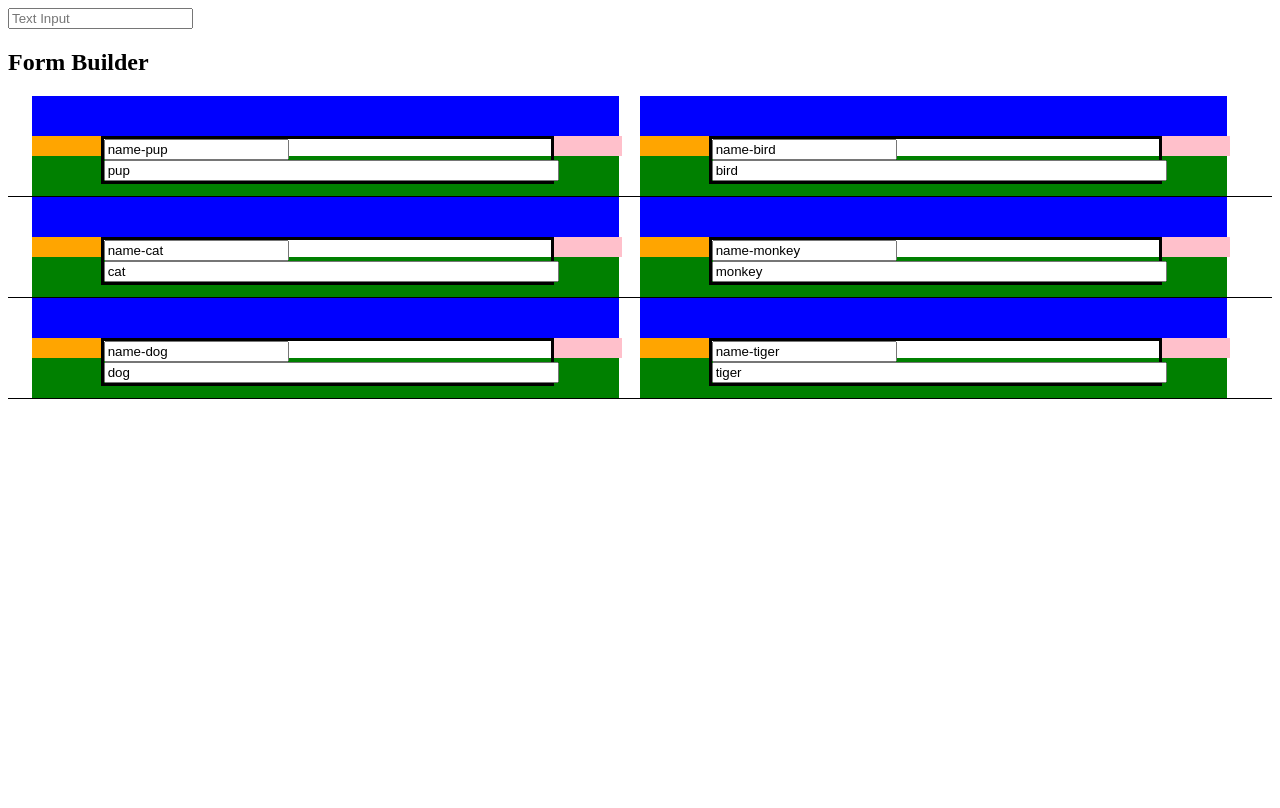
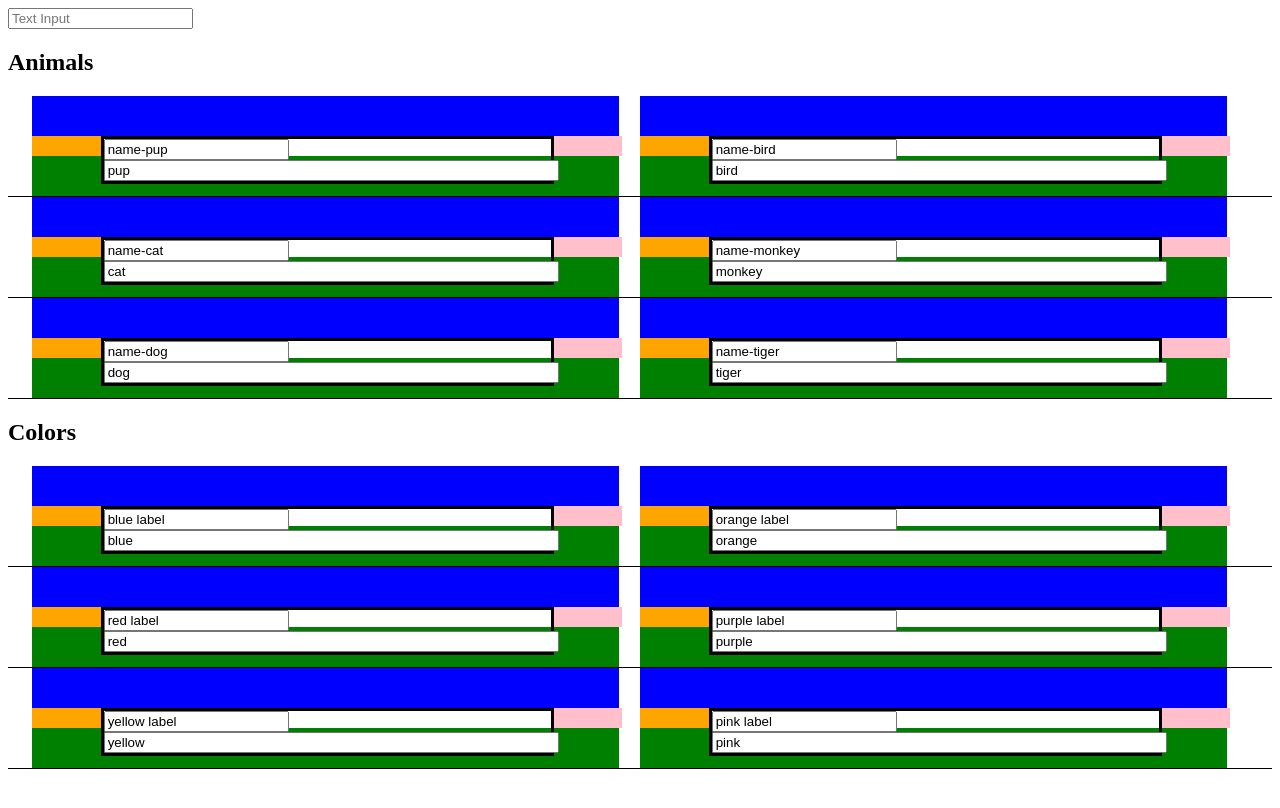
Before and after one commit to smcnaught/Form-Builder, an Angular app in the folder Angular-Form-Builder/: page / in a window 1280 px wide. Shown: the top 808 px of the page. Built offline with nearby package versions, Linux system fonts and the light colour scheme.

Commit message:
Multiple Sections Working! 👏

```diff
--- a/Angular-Form-Builder/src/app/app.component.html
+++ b/Angular-Form-Builder/src/app/app.component.html
@@ -2,16 +2,21 @@
   type="text"
   draggable="true"
   placeholder="Text Input"
-  (dragstart)="onDragStart(DraggedElementType.text)"
+  (dragstart)="onDragNewItemStart(DraggedElementType.text)"
 />
 
-
+<div *ngFor="let section of allSections; let i = index;">
   <section
+    [section]="section"
     [typeOfDraggedElement]="draggedElementType"
     [itemChangedFromSettings]="selectedItemChanged"
+    [itemMovedFromOtherSection]="itemToAddToOtherSection"
+    (dragBetweenSections)="setDataForDragBetweenSections($event)"
     (selectedItem)="onSelectedItemChange($event)"
+    (removeFromSectionItemCameFrom)="removeItem($event)"
     >
   </section>
+</div>
 
 <br><br>
 <settings
--- a/Angular-Form-Builder/src/app/app.component.ts
+++ b/Angular-Form-Builder/src/app/app.component.ts
@@ -1,16 +1,25 @@
-import { Component } from '@angular/core';
+import { Component, OnInit } from '@angular/core';
 import { Subject } from 'rxjs';
 
-import { DraggedElementType, IItem } from './shared/types';
+import { DraggedElementType, IDragBetweenSectionsData, IItem, ISection } from './shared/types';
 
 @Component({
   selector: 'app-root',
   templateUrl: './app.component.html',
   styleUrls: ['./app.component.scss']
 })
-export class AppComponent {
+export class AppComponent implements OnInit {
   public selectedItem: IItem;
   public selectedItemChanged: Subject<IItem> = new Subject();
+  public allSections: Array<ISection>;
+  public itemToAddToOtherSection: IItem;
+  public draggedElementType: DraggedElementType;
+
+  private removeItemInfo: IDragBetweenSectionsData;
+
+  public ngOnInit(): void {
+    this.setSectionData();
+  }
 
   public onSelectedItemChange(item: IItem): void {
     this.selectedItem = item;
@@ -20,13 +29,57 @@ export class AppComponent {
     this.selectedItemChanged.next(item);
   }
 
-  public draggedElementType: DraggedElementType;
-
   public get DraggedElementType() {
     return DraggedElementType;
   }
 
-  public onDragStart(elementType: DraggedElementType): void {
+  public onDragNewItemStart(elementType: DraggedElementType): void {
     this.draggedElementType = elementType;
+    this.itemToAddToOtherSection = null;
+  }
+
+  public setDataForDragBetweenSections(dragInfo: IDragBetweenSectionsData): void {
+    // add item to different section
+    const sectionIndex = this.getIndexOfSection(dragInfo.fromSection);
+    this.itemToAddToOtherSection = this.allSections[sectionIndex].data[dragInfo.draggedRow]['column'+dragInfo.draggedColumn];
+
+    // set remove info to be used when the user drops an item into a different section (in removeItem method).
+    this.removeItemInfo = dragInfo;
+  }
+
+  public removeItem(remove: boolean): void {
+    if (remove) {
+      const sectionIndex = this.getIndexOfSection(this.removeItemInfo.fromSection);
+      this.allSections[sectionIndex].data[this.removeItemInfo.draggedRow]['column'+this.removeItemInfo.draggedColumn] = {
+        name: '',
+        type: DraggedElementType.none,
+        value: ''
+      }
+    }
+  }
+
+  private getIndexOfSection(sectionID: number): number {
+    return this.allSections.findIndex((section: ISection) => section.settings.id === sectionID);
+  }
+
+  private setSectionData(): void {
+    this.allSections = [
+      {
+        settings: { id: 0, title: 'Animals' },
+        data: [
+          { 'column0': { name: 'name-pup', type: DraggedElementType.text, value: 'pup' }, 'column1': { name: 'name-bird', type: DraggedElementType.text, value: 'bird' } }, // row 0
+          { 'column0': { name: 'name-cat', type: DraggedElementType.text, value: 'cat' }, 'column1': { name: 'name-monkey', type: DraggedElementType.text, value: 'monkey' } }, // row 1
+          { 'column0': { name: 'name-dog', type: DraggedElementType.text, value: 'dog' }, 'column1': { name: 'name-tiger', type: DraggedElementType.text, value: 'tiger' } }, // row 2
+        ],
+      },
+      {
+        settings: { id: 1, title: 'Colors' },
+        data: [
+          { 'column0': { name: 'blue label', type: DraggedElementType.text, value: 'blue' }, 'column1': { name: 'orange label', type: DraggedElementType.text, value: 'orange' } }, // row 0
+          { 'column0': { name: 'red label', type: DraggedElementType.text, value: 'red' }, 'column1': { name: 'purple label', type: DraggedElementType.text, value: 'purple' } }, // row 1
+          { 'column0': { name: 'yellow label', type: DraggedElementType.text, value: 'yellow' }, 'column1': { name: 'pink label', type: DraggedElementType.text, value: 'pink' } }, // row 2
+        ]
+      }
+    ]
   }
 }
--- a/Angular-Form-Builder/src/app/section/section.component.html
+++ b/Angular-Form-Builder/src/app/section/section.component.html
@@ -1,6 +1,6 @@
-<h1>Form Builder</h1>
+<h1>{{ sectionSettings.title }}</h1>
 
-<table mat-table [dataSource]="formData" class="mat-elevation-z8">
+<table mat-table [dataSource]="sectionData" class="mat-elevation-z8">
   <ng-container [matColumnDef]="column" *ngFor="let column of displayedColumns; let colIndex = index;">
 
     <td
@@ -33,14 +33,18 @@
             >
             <span *ngIf="element[column].type === draggedElementEnum.text">
               <label for="test">
-                <input [value]='element[column].name'/>
+                <input
+                  placeholder="Enter Label"
+                  [(ngModel)]='element[column].name'
+                  (ngModelChange)="selectItem(element[column], colIndex, rowIndex)" />
               </label>
               <input
                 id="test"
                 type='text'
-                placeholder='change me'
+                placeholder='Enter Text'
                 class='input-field'
-                [value]='element[column].value' />
+                [(ngModel)]='element[column].value'
+                (ngModelChange)="selectItem(element[column], colIndex, rowIndex)" />
             </span>
           </div>
 
--- a/Angular-Form-Builder/src/app/section/section.component.ts
+++ b/Angular-Form-Builder/src/app/section/section.component.ts
@@ -2,7 +2,7 @@ import { Component, EventEmitter, Input, OnDestroy, OnInit, Output, ViewChild }
 import { MatTable } from '@angular/material/table';
 import { Subject, Subscription } from 'rxjs';
 
-import { DraggedElementType, INewRow, IRemoveItem, ISwitchInfo, IAddItem, IItem } from '../shared/types';
+import { DraggedElementType, INewRow, IRemoveItem, ISwitchInfo, IAddItem, IItem, ISectionSettings, IDragInfo, IDragBetweenSectionsData, ISectionData, ISection } from '../shared/types';
 
 @Component({
   selector: 'section',
@@ -10,25 +10,25 @@ import { DraggedElementType, INewRow, IRemoveItem, ISwitchInfo, IAddItem, IItem
   styleUrls: ['./section.component.scss']
 })
 export class SectionComponent implements OnInit, OnDestroy {
-  @ViewChild(MatTable) table: MatTable<any>; // TODO this type should be the same type as formData (without the array).
+  @ViewChild(MatTable) table: MatTable<ISectionData>;
+  @Input() section: ISection;
   @Input() typeOfDraggedElement: DraggedElementType;
   @Input() itemChangedFromSettings: Subject<IItem>;
+  @Input() itemMovedFromOtherSection: IItem;
+  @Output() dragBetweenSections = new EventEmitter<IDragBetweenSectionsData>();
   @Output() selectedItem = new EventEmitter<IItem>();
+  @Output() removeFromSectionItemCameFrom = new EventEmitter<boolean>();
 
   public displayedColumns: string[] = ['column0', 'column1'];
-  public formData: { [key: string]: IItem }[];
+  public sectionData: ISectionData[];
+  public sectionSettings: ISectionSettings;
 
-  private dragInfo = { draggedItemColumn: null, draggedItemRow: null, moveToColumn: null, moveToRow: null };
+  private dragInfo: IDragInfo;
   private selectedItemLocation = { column: null, row: null };
   private subscriptions = new Subscription();
 
   public ngOnInit(): void {
-    this.formData = [
-      { 'column0': { name: 'name-pup', type: DraggedElementType.text, value: 'pup' }, 'column1': { name: 'name-bird', type: DraggedElementType.text, value: 'bird' } }, // row 0
-      { 'column0': { name: 'name-cat', type: DraggedElementType.text, value: 'cat' }, 'column1': { name: 'name-monkey', type: DraggedElementType.text, value: 'monkey' } }, // row 1
-      { 'column0': { name: 'name-dog', type: DraggedElementType.text, value: 'dog' }, 'column1': { name: 'name-tiger', type: DraggedElementType.text, value: 'tiger' } }, // row 2
-    ]
-
+    this.setupPage();
     this.setupSettingsListener();
   }
 
@@ -39,8 +39,11 @@ export class SectionComponent implements OnInit, OnDestroy {
   public get draggedElementEnum() { return DraggedElementType };
 
   public onDrop(): void {
-    const movingExistingItem = this.dragInfo.draggedItemColumn !== null && this.dragInfo.draggedItemColumn !== null;
-    if (movingExistingItem) this.moveExistingItem();
+    const movingItemFromThisSection = this.dragInfo.draggedItemColumn !== null && this.dragInfo.draggedItemColumn !== null;
+    const movingFromDifferentSection = !movingItemFromThisSection && this.itemMovedFromOtherSection !== null;
+
+    if (movingItemFromThisSection) this.moveExistingItem();
+    else if (movingFromDifferentSection) this.addItemFromOtherSection();
     else this.addNewItem();
   }
 
@@ -48,6 +51,14 @@ export class SectionComponent implements OnInit, OnDestroy {
     if (event) {
       this.dragInfo.draggedItemColumn = columnIndex;
       this.dragInfo.draggedItemRow = rowIndex;
+
+      const dragBetweenSectionsData: IDragBetweenSectionsData = {
+        draggedColumn: this.dragInfo.draggedItemColumn,
+        draggedRow: this.dragInfo.draggedItemRow,
+        fromSection: this.sectionSettings.id
+      }
+
+      this.dragBetweenSections.emit(dragBetweenSectionsData);
     }
   }
 
@@ -67,6 +78,12 @@ export class SectionComponent implements OnInit, OnDestroy {
     this.selectedItem.emit(item);
   }
 
+  private removeItem(removeInfo: IRemoveItem): void {
+    if (this.sectionSettings.id === removeInfo.sectionID) {
+      this.sectionData[removeInfo.row]['column'+removeInfo.column] = { name: '', type: DraggedElementType.none, value: '' };
+    }
+  }
+
   private moveExistingItem(): void {
     const movingWithinColumn: boolean = this.dragInfo.draggedItemColumn === this.dragInfo.moveToColumn;
     const draggingDown: boolean = this.dragInfo.draggedItemRow < this.dragInfo.moveToRow;
@@ -74,8 +91,8 @@ export class SectionComponent implements OnInit, OnDestroy {
     if (movingWithinColumn && draggingDown) this.dragInfo.moveToRow--;
 
     // add new row
-    if (this.dragInfo.moveToRow === this.formData.length) {
-      const dataToMove: IItem = this.formData[this.dragInfo.draggedItemRow]['column'+this.dragInfo.draggedItemColumn];
+    if (this.dragInfo.moveToRow === this.sectionData.length) {
+      const dataToMove: IItem = this.sectionData[this.dragInfo.draggedItemRow]['column'+this.dragInfo.draggedItemColumn];
       const newRowInfo: INewRow = {
         totalColumns: this.displayedColumns.length,
         columnWithData: this.dragInfo.moveToColumn,
@@ -85,6 +102,7 @@ export class SectionComponent implements OnInit, OnDestroy {
       let removeInfo: IRemoveItem = {
         column: this.dragInfo.draggedItemColumn,
         row: this.dragInfo.draggedItemRow,
+        sectionID: this.sectionSettings.id
       }
 
       this.addRow(newRowInfo, removeInfo);
@@ -106,6 +124,7 @@ export class SectionComponent implements OnInit, OnDestroy {
       let removeInfo: IRemoveItem = {
         column: this.dragInfo.draggedItemColumn,
         row: this.dragInfo.draggedItemRow,
+        sectionID: this.sectionSettings.id
       }
 
       let addInfo: IAddItem = {
@@ -119,26 +138,37 @@ export class SectionComponent implements OnInit, OnDestroy {
     this.checkDeleteEmptyRows(this.displayedColumns.length);
   }
 
+  private addItemFromOtherSection(): void {
+    let newRow = {};
+    this.displayedColumns.forEach((column: string) => {
+      newRow[column] = { type: DraggedElementType.none, value: '', name: '' }
+    })
+
+    newRow['column' + this.dragInfo.moveToColumn] = this.itemMovedFromOtherSection;
+    this.sectionData.splice(this.dragInfo.moveToRow, 0, newRow);
+    this.table.renderRows();
+    this.removeFromSectionItemCameFrom.emit(true);
+  }
+
   private addNewItem(): void {
-    let newElement;
+    let newItem: IItem;
     if (this.typeOfDraggedElement === DraggedElementType.text) {
-      newElement = { type: this.typeOfDraggedElement, value: 'placeholder' }
+      newItem = { type: this.typeOfDraggedElement, value: '', name: '' }
     }
 
     let newRow = {};
     this.displayedColumns.forEach((col) => {
-      newRow[col] = { type: DraggedElementType.none, value: null }
+      newRow[col] = { type: DraggedElementType.none, value: '', name: '' }
     })
 
-    newRow['column' + this.dragInfo.moveToColumn] = newElement;
-
-    this.formData.splice(this.dragInfo.moveToRow, 0, newRow);
+    newRow['column' + this.dragInfo.moveToColumn] = newItem;
+    this.sectionData.splice(this.dragInfo.moveToRow, 0, newRow);
     this.table.renderRows();
   }
 
   private addColumn(columnID: number): void {
     const columnName: string = 'column' + columnID;
-    this.formData.forEach((row) => {
+    this.sectionData.forEach((row) => {
       row[columnName] = { name: '', type: DraggedElementType.none, value: '' };
     })
 
@@ -147,23 +177,23 @@ export class SectionComponent implements OnInit, OnDestroy {
   }
 
   private switchItemsInColumn(item1Position: ISwitchInfo, item2Position: ISwitchInfo): void {
-    const newItem1 = this.formData[item2Position.row]['column'+item2Position.column];
-    const newItem2 = this.formData[item1Position.row]['column'+item1Position.column];
+    const newItem1 = this.sectionData[item2Position.row]['column'+item2Position.column];
+    const newItem2 = this.sectionData[item1Position.row]['column'+item1Position.column];
 
-    this.formData[item1Position.row]['column'+item1Position.column] = newItem1;
-    this.formData[item2Position.row]['column'+item2Position.column] = newItem2;
+    this.sectionData[item1Position.row]['column'+item1Position.column] = newItem1;
+    this.sectionData[item2Position.row]['column'+item2Position.column] = newItem2;
     this.table.renderRows();
   }
 
   private moveBetweenColumns(removeInfo: IRemoveItem, addInfo: IAddItem): void {
     let itemToMove;
-    let itemReplacing = this.formData[removeInfo.row]['column'+removeInfo.column];
-    this.removeData(removeInfo);
+    let itemReplacing = this.sectionData[removeInfo.row]['column'+removeInfo.column];
+    this.removeItem(removeInfo);
 
     const changingColumn: string = 'column'+addInfo.column;
-    for (let i = addInfo.row; i < this.formData.length; i++) {
-      itemToMove = this.formData[i][changingColumn];
-      this.formData[i][changingColumn] = itemReplacing;
+    for (let i = addInfo.row; i < this.sectionData.length; i++) {
+      itemToMove = this.sectionData[i][changingColumn];
+      this.sectionData[i][changingColumn] = itemReplacing;
       itemReplacing = itemToMove;
     }
 
@@ -184,28 +214,41 @@ export class SectionComponent implements OnInit, OnDestroy {
       else row['column'+i] = { type: DraggedElementType.none, value: null };
     }
 
-    this.formData.push(row);
-    if (removeInfo) this.removeData(removeInfo);
+    this.sectionData.push(row);
+    if (removeInfo) this.removeItem(removeInfo);
     this.table.renderRows();
   }
 
-  private removeData(removeInfo: IRemoveItem): void {
-    this.formData[removeInfo.row]['column'+removeInfo.column] = { name: '', type: DraggedElementType.none, value: null };
-  }
-
   private checkDeleteEmptyRows(columnCount: number): void {
-    for (let i = 0; i < this.formData.length; i++) {
-      const row = this.formData[i];
+    for (let i = 0; i < this.sectionData.length; i++) {
+      const row = this.sectionData[i];
 
       for (let j = 0; j < columnCount; j++) {
         if (row['column'+j]) break;
         if (j === columnCount - 1) {
-          this.formData.splice(i, 1);
+          this.sectionData.splice(i, 1);
         }
       }
     }
 
     this.table.renderRows();
+  }
+
+  private updateItem(updatedItem: IItem): void {
+    this.sectionData[this.selectedItemLocation.column][this.selectedItemLocation.row] = updatedItem;
+    this.table.renderRows();
+  }
+
+  private setupPage(): void {
+    this.dragInfo = {
+      draggedItemColumn: null,
+      draggedItemRow: null,
+      moveToColumn: null,
+      moveToRow: null,
+    }
+
+    this.sectionData = this.section.data;
+    this.sectionSettings = this.section.settings;
   }
 
   private setupSettingsListener(): void {
@@ -215,9 +258,4 @@ export class SectionComponent implements OnInit, OnDestroy {
 
     this.subscriptions.add(settingsSub);
   }
-
-  private updateItem(updatedItem: IItem): void {
-    this.formData[this.selectedItemLocation.column][this.selectedItemLocation.row] = updatedItem;
-    this.table.renderRows();
-  }
 }
```
Also changed, not shown: Angular-Form-Builder/src/app/shared/types.ts (+29 -0 lines), 1 other file (tests, documents, lock files or other folders). Lines whose indentation alone changed are shown as unchanged.
